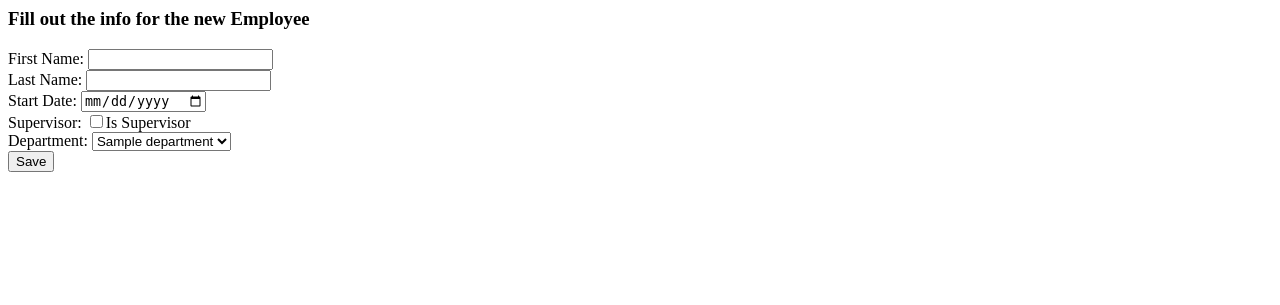
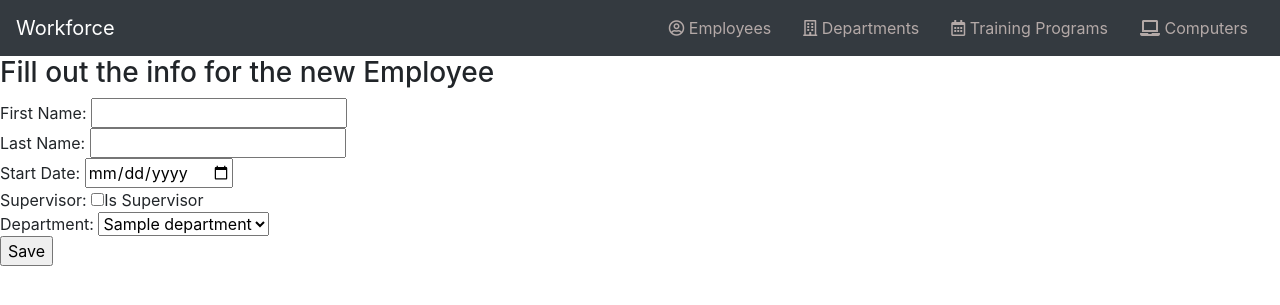
Before and after one commit to blathering-barnacles/Bangazon, a Django app: page /workforce/addEmployee/ in a window 1280 px wide. Shown: the top 305 px of the page. Run offline with Django 3.2, Linux system fonts and the light colour scheme; tables that the repository leaves empty hold one stand-in row (values such as "Sample post"); some libraries are stand-ins or nearby versions.

Commit message:
did some navbar and index styling

```diff
--- /dev/null
+++ b/workforce/static/workforce/index.css
@@ -0,0 +1,7 @@
+.link {
+    color: rgba(214, 199, 196, 0.788)
+}
+
+.link:hover {
+    color: whitesmoke
+}
--- a/workforce/templates/workforce/addDepartment.html
+++ b/workforce/templates/workforce/addDepartment.html
@@ -1,3 +1,6 @@
+{% extends "workforce/index.html" %}
+
+{% block content %}
 <h1>Add a Department </h1>
 
 <form action="{% url 'workforce:addDepartment' %}" method='POST'>
@@ -9,3 +12,4 @@
 
     <input type="submit" value="Save Department">
 </form>
+{% endblock content %}
--- a/workforce/templates/workforce/addEmployee.html
+++ b/workforce/templates/workforce/addEmployee.html
@@ -1,3 +1,6 @@
+{% extends "workforce/index.html" %}
+
+{% block content %}
 <h3>Fill out the info for the new Employee</h3>
 
 <form action="{% url 'workforce:addEmployee' %}" method="post">
@@ -19,3 +22,4 @@
     </select><br>
     <input type="submit" value="Save" />
 </form>
+{% endblock content%}
--- a/workforce/templates/workforce/index.html
+++ b/workforce/templates/workforce/index.html
@@ -13,6 +13,9 @@
   <link rel="stylesheet" href="https://maxcdn.bootstrapcdn.com/bootstrap/4.0.0/css/bootstrap.min.css" integrity="sha384-Gn5384xqQ1aoWXA+058RXPxPg6fy4IWvTNh0E263XmFcJlSAwiGgFAW/dAiS6JXm"
     crossorigin="anonymous">
 
+    <!-- Font Awesome -->
+ <link rel="stylesheet" href="https://use.fontawesome.com/releases/v5.7.0/css/all.css" integrity="sha384-lZN37f5QGtY3VHgisS14W3ExzMWZxybE1SJSEsQp9S+oqd12jhcu+A56Ebc1zFSJ" crossorigin="anonymous">
+
   <link rel="stylesheet" type="text/css" href="{% static 'workforce/index.css' %}">
 
   <title>Bangazon</title>
@@ -20,11 +23,18 @@
 </head>
 
 <body>
+
 {% block nav %}
 {% include "workforce/navbar.html" %}
 {% endblock nav %}
 
 {% block content %}
+<div class="jumbotron">
+        <h1 class="display-4">Welcome To Your Bangazon Portal</h1>
+        <p class="lead">Workforce allows you to manage Bangazon's employees, departments, training programs, and computers.</p>
+        <hr class="my-4">
+
+      </div>
 {% endblock content %}
 
     <!-- JavaScript ofr Bootstrap -->
--- a/workforce/templates/workforce/navbar.html
+++ b/workforce/templates/workforce/navbar.html
@@ -1,13 +1,30 @@
 {% block nav %}
 
-<div class="navbar">
-  <h2 class="nav_title">Workforce</h2>
-  <section class="navbar_links">
-    <a class="nav_button" href="{% url 'workforce:employeeList' %}">Employees</a>
-    <a class="nav_button" href="{% url 'workforce:departmentList' %}">Departments</a>
-    <a class="nav_button" href="{% url 'workforce:training' %}">Training Programs</a>
-    <a class="nav_button" href="{% url 'workforce:computers' %}">Computers</a>
-  </section>
-</div>
+<nav class="navbar navbar-dark bg-dark">
+  <a class="navbar-brand" href="/workforce">Workforce</a>
+
+  <ul class="nav">
+    <li class="nav-item">
+      <a class="nav-link link" href="{% url 'workforce:employeeList' %}"
+        ><i class="far fa-user-circle"></i> Employees</a
+      >
+    </li>
+    <li class="nav-item">
+      <a class="nav-link link" href="{% url 'workforce:departmentList' %}"
+        ><i class="far fa-building"></i> Departments</a
+      >
+    </li>
+    <li class="nav-item">
+      <a class="nav-link link" href="{% url 'workforce:training' %}"
+        ><i class="far fa-calendar-alt"></i> Training Programs</a
+      >
+    </li>
+    <li class="nav-item">
+      <a class="nav-link link" href="{% url 'workforce:computers' %}"
+        ><i class="fas fa-laptop"></i> Computers</a
+      >
+    </li>
+  </ul>
+</nav>
 
 {% endblock %}
```
